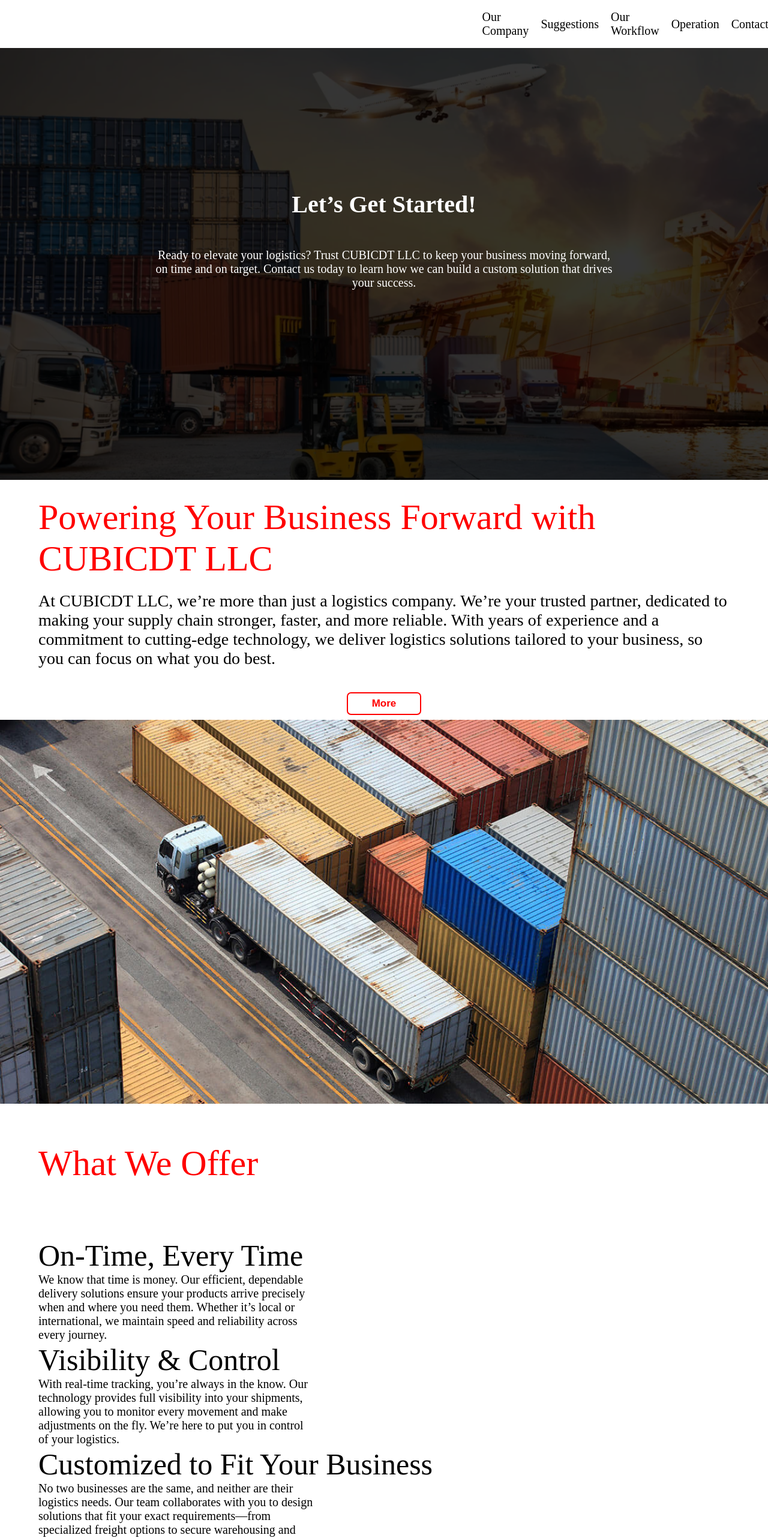
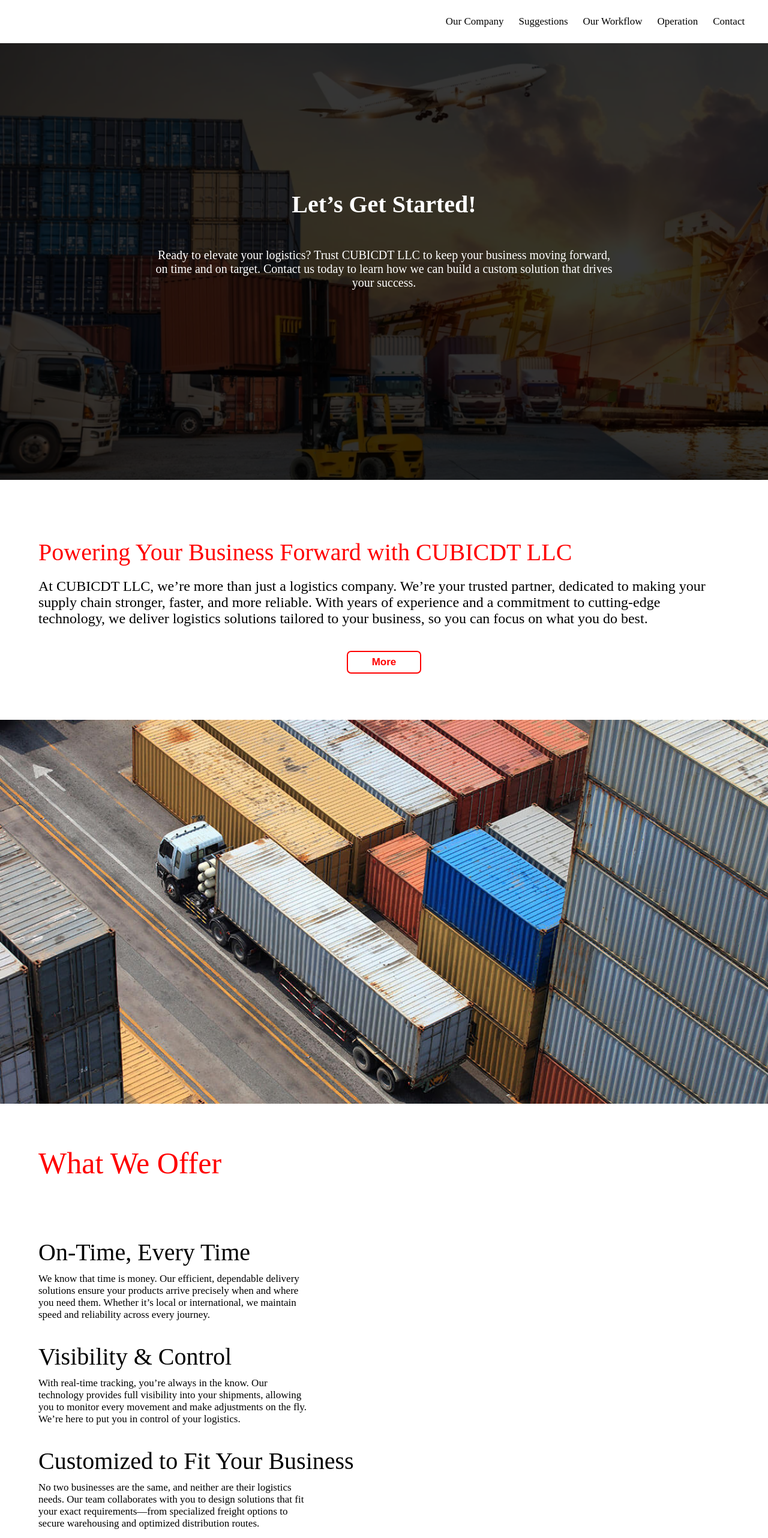
Before and after one commit to Hypernova-org/-cubicdtllc-front, a React (Create React App) app: page / in a window 1280 px wide. Shown: the top 2564 px of the page at 60% size. Built offline with nearby package versions, Linux system fonts and the light colour scheme.

Commit message:
latest commit

```diff
--- a/src/components/navbar/style.css
+++ b/src/components/navbar/style.css
@@ -1,6 +1,6 @@
 header {
     width: 100%;
-    height: 10vh;
+    height: 9vh;
     display: flex;
     justify-content: space-between;
     align-items: center;
@@ -12,7 +12,7 @@
 
 }
 header nav {
-    width: 40%;
+    width: 45%;
     height: 100%;
     display: flex;
     justify-content: center;
@@ -103,7 +103,7 @@
 header nav ul li a {
     text-decoration: none;
     color: black;
-    font-size: 20px;
+    font-size: 17px;
 }
 
 header nav ul li a:hover,
--- a/src/pages/home/home_about/style.css
+++ b/src/pages/home/home_about/style.css
@@ -13,7 +13,7 @@
     width: 95%;
     text-align: start;
     margin-left: auto;
-    font-size: 60px;
+    font-size: 50px;
     color: red;
     font-weight: 100;
 }
@@ -37,13 +37,13 @@
 
 .home_about .div div h1 {
     margin: 0;
-    font-size: 50px;
+    font-size: 40px;
     font-weight: 500;
 }
 
 .home_about .div div p {
     width: 40%;
-    font-size: 20px;
+    font-size: 17px;
 }
 
 
--- a/src/pages/home/home_contact/style.css
+++ b/src/pages/home/home_contact/style.css
@@ -23,7 +23,7 @@
     align-items: center;
 }
 .contact_number div {
-    width: 15%;
+    width: 20%;
     height: 100%;
     display: flex;
     flex-direction: column;
@@ -32,8 +32,10 @@
     gap: 10px;
 }
 .contact_number div p {
+    width: 100%;
     font-size: 20px;
     font-weight: 700;
+    text-align: center;
 }
 .contact_number h1 {
     font-size: 45px;
--- a/src/pages/home/home_gallery/style.css
+++ b/src/pages/home/home_gallery/style.css
@@ -44,7 +44,7 @@
 }
 
 .gallery_container .background div h1 {
-    font-size: 55px;
+    font-size: 65px;
     width: 60%;
     color: white;
 }
--- a/src/pages/home/new_updates/style.css
+++ b/src/pages/home/new_updates/style.css
@@ -8,13 +8,13 @@
     gap: 70px;
 }
 .update h1 {
-    font-size: 60px;
+    font-size: 40px;
     color: red;
 }
 .update p {
     width: 40%;
     text-align: center;
-    font-size: 30px;
+    font-size: 25px;
 }
 .update div {
     width: 100%;
--- a/src/pages/home/reklams/style.css
+++ b/src/pages/home/reklams/style.css
@@ -10,14 +10,14 @@
 .brands h1 {
     width: 90%;
     text-align: start;
-    font-size: 60px;
+    font-size: 40px;
     font-weight: 100;
     color: red;
 }
 .brands p {
     text-align: start;
     width: 90%;
-    font-size: 28px;
+    font-size: 24px;
 }
 .brands button  {
     padding: 7px 40px 7px 40px;
```
